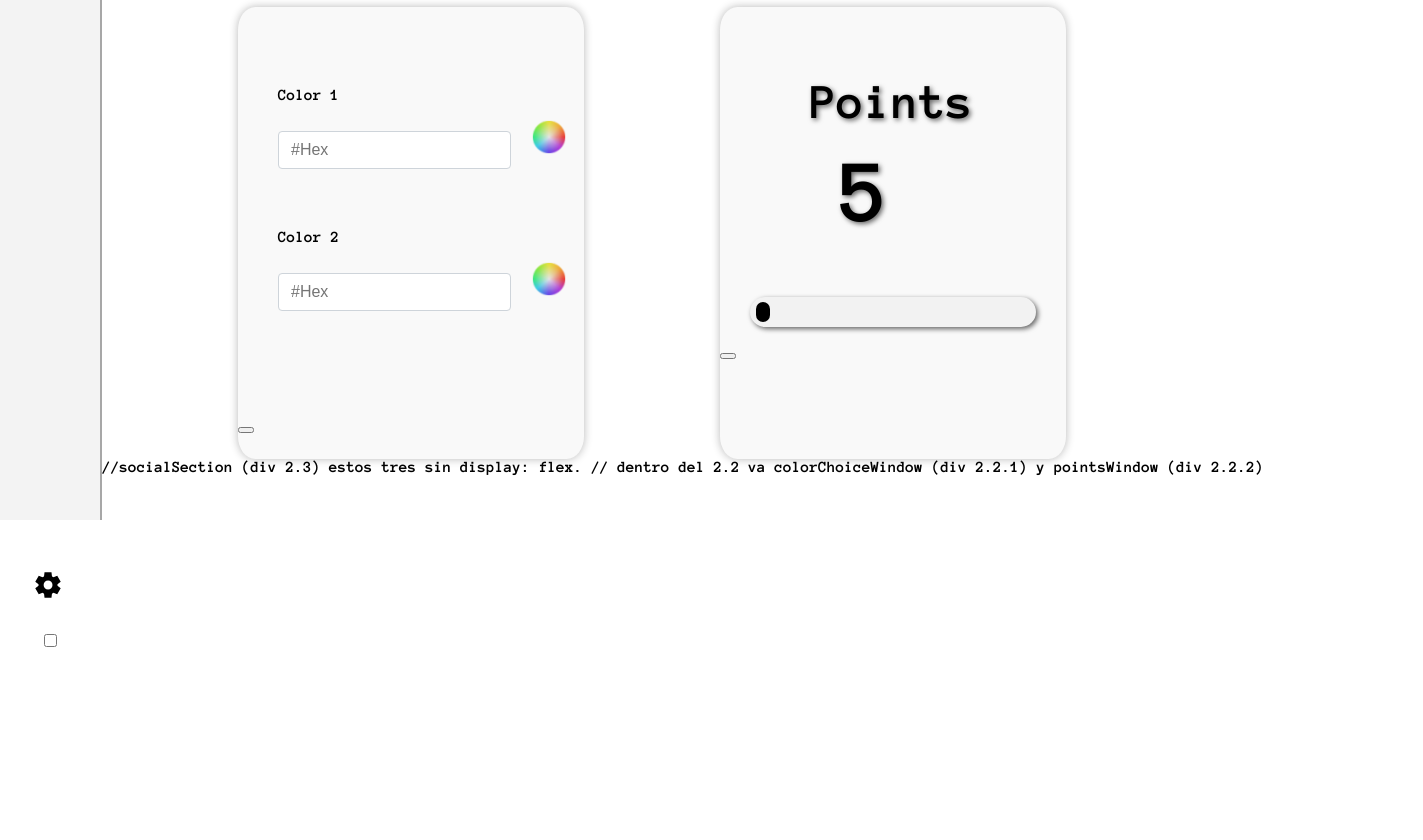
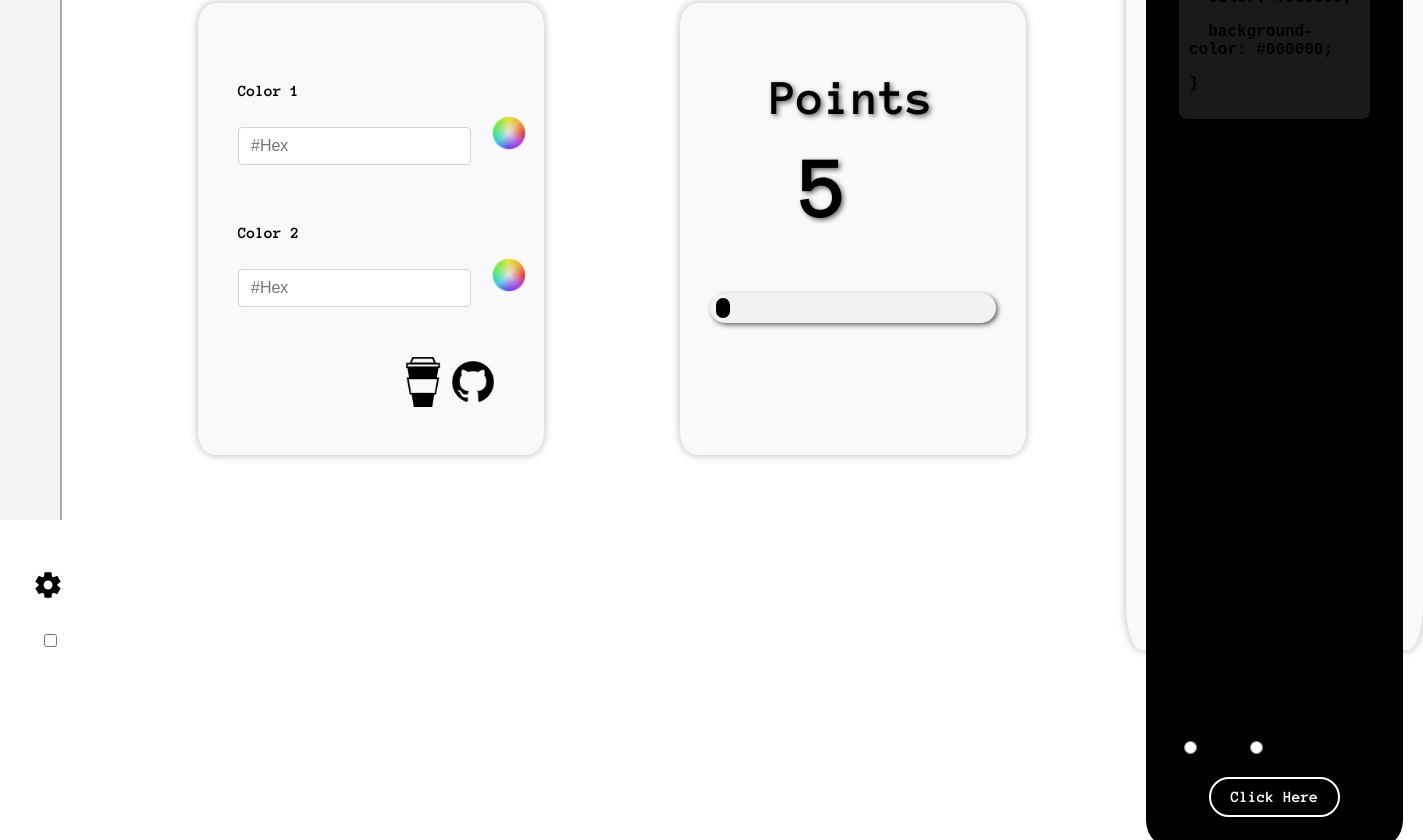
Before and after one commit to abrahammordev/ColorEase, a React (Create React App) app: page / in a window 1280 px wide. Shown: the part 280-1120 px from the top of the page, 1423 px wide, since content can reach past the window. Before the commit the page ends 930 px from the top, so only its background shows below. Built offline with nearby package versions, Linux system fonts and the light colour scheme.

Commit message:
added preview functionalities, icons, minor changes

```diff
--- a/src/App.jsx
+++ b/src/App.jsx
@@ -1,14 +1,25 @@
-import React from 'react';
-import LeftBar from './components/LeftBar';
-import styles from'./App.module.css';
+import React, { useState } from "react";
+import LeftBar from "./components/LeftBar";
 import MainView from "./components/MainView";
+import Preview from "./components/Preview";
+import styles from "./App.module.css";
+
 function App() {
-  return (
-    <div className={styles.appContainer}>
-        <LeftBar/>
-        <MainView/>
-    </div>
-  );
+    const [firstColor, setFirstColor] = useState("#000000");
+    const [secondColor, setSecondColor] = useState("#000000");
+
+    const handleUpdateColors = ({ firstColor, secondColor }) => {
+        if (firstColor !== undefined) setFirstColor(firstColor);
+        if (secondColor !== undefined) setSecondColor(secondColor);
+    };
+
+    return (
+        <div className={styles.appContainer}>
+            <LeftBar />
+            <MainView onUpdateColors={handleUpdateColors} />
+            <Preview firstColor={firstColor} secondColor={secondColor} />
+        </div>
+    );
 }
 
 export default App;
--- a/src/components/ColorChoice.jsx
+++ b/src/components/ColorChoice.jsx
@@ -22,7 +22,7 @@ function ColorChoice({ id, onColorChange = () => {} }){
 
     return(
         <div className={styles.ColorChoice}>
-            <input type="text" className={styles["text-input"]} placeholder="#Hex" readonly ref={textInputRef}/>
+            <input type="text" className={styles["text-input"]} placeholder="#Hex" readOnly ref={textInputRef}/>
             <input type="color" ref={colorInputRef} className={styles["hidden-color-input"]} onInput={handleChange}/>
             <img src={colorCircle} alt="color-picker-icon" onClick={handleClick} className={styles["color-icon"]}/>
             <input type="hidden" id={textInputRef}/>
--- a/src/components/ColorChoiceWindow.jsx
+++ b/src/components/ColorChoiceWindow.jsx
@@ -3,8 +3,8 @@ import ColorChoice from "./ColorChoice";
 import styles from "./ColorChoiceWindow.module.css";
 import Points from "./Points";
 import React, { useState } from "react";
-
-
+import buyMeCoffee from "../images/cib--buy-me-a-coffee.png"
+import githubIcon from "../images/mdi--github.png"
 
 function ColorChoiceWindow({ onColorsUpdate = () => {} }){
 
@@ -26,13 +26,18 @@ function ColorChoiceWindow({ onColorsUpdate = () => {} }){
 
     return(
         <div className={styles.ColorChoiceWindow}>
+            <div>
                 <div className={styles["color-properties"]}>
                     <p>Color 1</p>
                     <ColorChoice id="first" onColorChange={(color) => handleColorChange("first", color)} />
                     <p className={styles["text-properties"]}>Color 2</p>
                     <ColorChoice id="second" onColorChange={(color) => handleColorChange("second", color)} />
                 </div>
-            <p><button className={styles["color-button"]}></button></p>
+            </div>
+            <div className={styles["social-media"]}>
+                <a href=""><img src={buyMeCoffee} width={50} height={50}></img></a>
+                <a href="https://github.com/abrahammordev/ColorEase" target="_blank"><img src={githubIcon} width={50} height={50}></img></a>
+            </div>
 
         </div>
     );
--- a/src/components/ColorChoiceWindow.module.css
+++ b/src/components/ColorChoiceWindow.module.css
@@ -22,3 +22,10 @@
 .text-properties{
     margin-top: 60px;
 }
+
+.social-media{
+    margin-top: 50px;
+    display: flex;
+
+    margin-left: 200px;
+}
--- a/src/components/MainFunctionalities.jsx
+++ b/src/components/MainFunctionalities.jsx
@@ -1,28 +1,29 @@
+import React, { useState } from "react";
 import ColorChoiceWindow from "./ColorChoiceWindow";
+import PointsWindow from "./PointsWindow";
 import styles from "./MainFunctionalities.module.css";
-import PointsWindow from "./PointsWindow";
-import React, { useState } from "react";
 
-function MainFunctionalities(){
-
+function MainFunctionalities({ onUpdateColors }) {
     const [firstColor, setFirstColor] = useState("#000000");
     const [secondColor, setSecondColor] = useState("#000000");
 
-    //const handleColorsUpdate = (updatedColors) => {
-      //setColors(updatedColors);
-    //};
+    const handleColorsUpdate = ({ firstColor, secondColor }) => {
+        if (firstColor !== undefined) {
+            setFirstColor(firstColor);
+            onUpdateColors({ firstColor, secondColor }); // Actualiza colores en App
+        }
+        if (secondColor !== undefined) {
+            setSecondColor(secondColor);
+            onUpdateColors({ firstColor, secondColor }); // Actualiza colores en App
+        }
+    };
 
-    const handleColorsUpdate = ({ firstColor, secondColor }) => {
-        if (firstColor !== undefined) setFirstColor(firstColor);
-        if (secondColor !== undefined) setSecondColor(secondColor);
-      };
-
-    return(
+    return (
         <div className={styles.mainFunctionalities}>
-            <ColorChoiceWindow onColorsUpdate={handleColorsUpdate}/>
-            <PointsWindow firstColor={firstColor} secondColor={secondColor}/>
+            <ColorChoiceWindow onColorsUpdate={handleColorsUpdate} />
+            <PointsWindow firstColor={firstColor} secondColor={secondColor} />
         </div>
-    )
+    );
 }
 
 export default MainFunctionalities;
--- a/src/components/MainView.jsx
+++ b/src/components/MainView.jsx
@@ -1,13 +1,13 @@
+import React from "react";
 import styles from "./MainView.module.css";
 import Title from "./Title";
 import MainFunctionalities from "./MainFunctionalities";
-function MainView(){
-    return(
-        <div classNme={styles.MainView}>
-            <Title/>
-            <MainFunctionalities/>
-            //socialSection (div 2.3) estos tres sin display: flex.
-            // dentro del 2.2 va colorChoiceWindow (div 2.2.1) y pointsWindow (div 2.2.2)
+
+function MainView({ onUpdateColors }) {
+    return (
+        <div className={styles.MainView}>
+            <Title />
+            <MainFunctionalities onUpdateColors={onUpdateColors} />
         </div>
     );
 }
--- a/src/components/PointsWindow.jsx
+++ b/src/components/PointsWindow.jsx
@@ -10,7 +10,7 @@ function PointsWindow({ firstColor, secondColor}){
 
 
             </div>
-            <p ><button className={styles["color-button"]}></button></p>
+
         </div>
     );
 }
--- /dev/null
+++ b/src/components/Preview.jsx
@@ -0,0 +1,67 @@
+import styles from "./Preview.module.css";
+
+function Preview({ firstColor, secondColor }){
+    return (
+        <div className={styles.Preview}>
+            <div className={styles.previewBox}  style={{
+                backgroundColor: firstColor,
+                color: secondColor,
+                 border: `3px solid ${secondColor}`
+            }}>
+                <h1 className={styles.title}>{firstColor}</h1>
+                <div className={styles.divider} style={{
+                backgroundColor: secondColor
+            }}></div>
+                <div className={styles.code}>
+                    <p>.Colors &#123;</p>
+                    <p>&nbsp;&nbsp;color: {secondColor};</p>
+                    <p>&nbsp;&nbsp;background-color: {firstColor};</p>
+                    <p>&#125;</p>
+                </div>
+                <div className={styles.quote}>
+                    <p>"Color is my day-long obsession, joy, and torment."</p>
+                    <div className={styles.author}>Claude Monet</div>
+                </div>
+                <div className={styles.description}>
+                    Color contrast is the difference in brightness between foreground and
+                    background colors. For accessibility purposes, aim for a 4.5:1 ratio
+                    between the foreground color (e.g. text, links, etc.) and the background
+                    color. This ratio ensures people with moderately low vision can tell the
+                    colors apart and see your content.
+                </div>
+                <p>Progress</p>
+                <div className={styles.progress} style={{
+                backgroundColor: secondColor
+            }}>
+
+                </div>
+                <label htmlFor="inputField" className={styles.label}>
+                    Input label
+                </label>
+                <input type="text" id="inputField" placeholder="" className={styles.input} style={{
+                backgroundColor: secondColor,
+                color: firstColor
+
+            }}/>
+                <div className={styles.radioLabel}>Do you have a favorite color?</div>
+                <div className={styles.radioGroup}>
+                    <label>
+                    <input type="radio" name="favoriteColor" value="yes" /> Yes
+                    </label>
+                    <label>
+                    <input type="radio" name="favoriteColor" value="no" /> No
+                    </label>
+                </div>
+                <div className={styles.buttonContainer}>
+                    <a href="#" className={styles.button}>
+                    Click Here
+                    </a>
+                </div>
+            </div>
+        </div>
+      );
+
+
+}
+
+export default Preview;
--- /dev/null
+++ b/src/components/Preview.module.css
@@ -0,0 +1,106 @@
+.Preview{
+    background-color: #F9F9F9;
+    height: 700px;
+    width: 600px;
+    margin-left: 100px;
+    margin-top: 40px;
+    box-shadow: 0 0 9px rgba(20, 20, 20, 0.3);
+    border-radius: 5%;
+    padding: 20px;
+    color: #F9F9F9;
+    height: 850px;
+}
+.title {
+    font-size: 50px;
+    margin-bottom: 10px;
+
+  }
+
+  .divider {
+    width: 100%;
+    height: 2px;
+    background: white;
+    margin: 10px 0 20px;
+  }
+
+  .code {
+    background-color: rgba(255, 255, 255, 0.1);
+    padding: 10px;
+    border-radius: 8px;
+    font-family: 'Courier New', monospace;
+    margin-bottom: 20px;
+  }
+
+  .quote {
+    font-style: italic;
+    margin-bottom: 20px;
+  }
+
+  .author {
+    font-weight: bold;
+    margin-top: 10px;
+  }
+
+  .description {
+    font-size: 14px;
+    line-height: 1.6;
+    margin-bottom: 20px;
+  }
+
+  .progress {
+    background-color: white;
+    height: 6px;
+    border-radius: 3px;
+    position: relative;
+    margin-bottom: 20px;
+  }
+
+  .label {
+    margin-bottom: 5px;
+    font-weight: bold;
+    display: block;
+  }
+
+  .input {
+    width: 97%;
+    padding: 10px;
+    border: none;
+    border-radius: 8px;
+    margin-bottom: 10px;
+  }
+
+  .radioLabel {
+    margin-bottom: 10px;
+  }
+
+  .radioGroup {
+    display: flex;
+    gap: 10px;
+    margin-bottom: 20px;
+  }
+
+  .buttonContainer {
+    text-align: center;
+  }
+
+  .button {
+    display: inline-block;
+    padding: 10px 20px;
+    border: 2px solid white;
+    border-radius: 20px;
+    text-decoration: none;
+    color: white;
+    font-weight: bold;
+    transition: all 0.3s ease;
+  }
+
+  .button:hover {
+    background-color: white;
+    color: #4527d2;
+  }
+
+  .previewBox{
+    background-color: #4527d2;
+    padding: 30px;
+    border-radius: 30px;
+  }
```
Also changed, not shown: src/images/cib--buy-me-a-coffee.png (added), src/images/mdi--github.png (added). Lines whose indentation alone changed are shown as unchanged.
